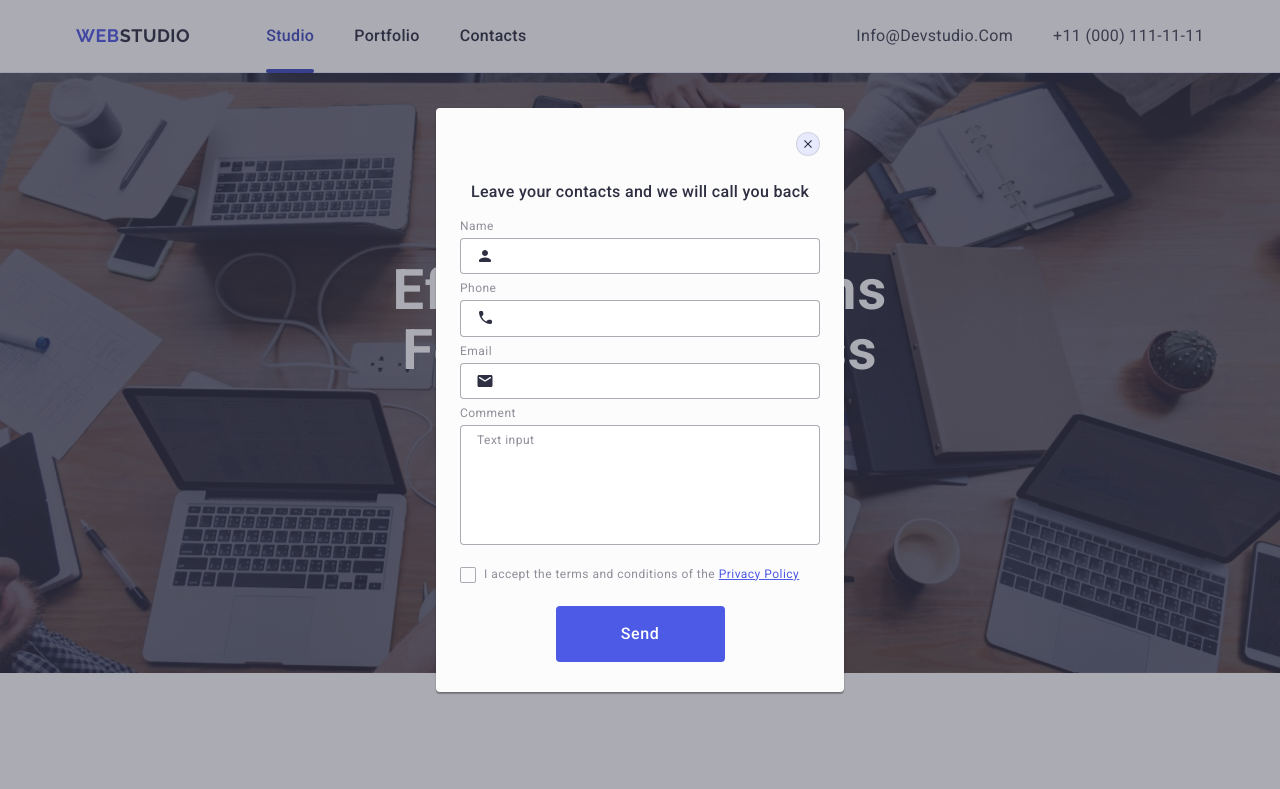
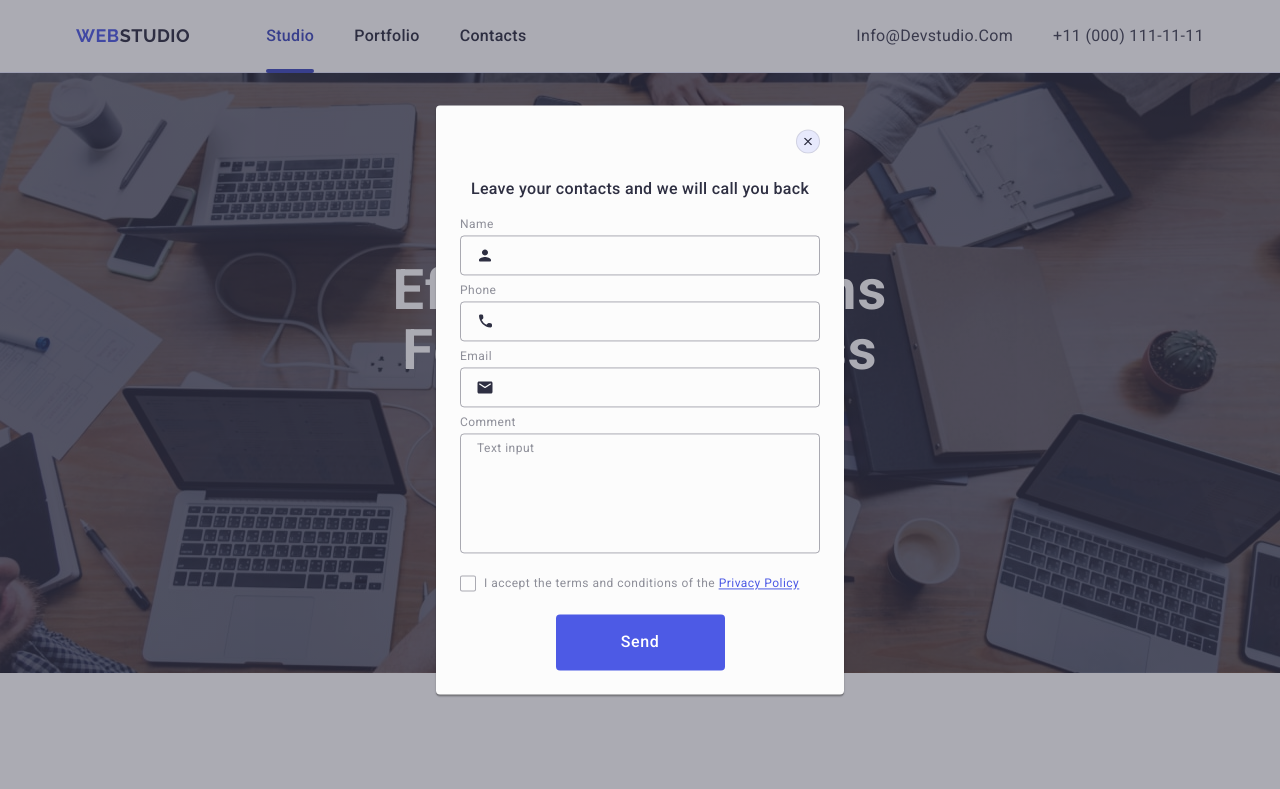
Before and after one commit to EugeniaAleks/goit-markup-hw-05, a plain HTML site: page index.html in a window 1280 px wide. Shown: the top 789 px of the page. Drawn offline with nearby package versions, Linux system fonts and the light colour scheme.

Commit message:
modal-two

```diff
--- a/css/styles.css
+++ b/css/styles.css
@@ -595,7 +595,8 @@ a {
   border: 1px solid var(--close-btn-border-color);
   border-radius: 50%;
   cursor: pointer;
-  transition: background-color 250ms cubic-bezier(0.4, 0, 0.2, 1);
+  transition: background-color 250ms cubic-bezier(0.4, 0, 0.2, 1),
+    border 250ms cubic-bezier(0.4, 0, 0.2, 1);
 }
 
 .modal-close-icon {
@@ -623,7 +624,7 @@ a {
 
 .modal-form-label {
   font-size: 12px;
-  line-height: 1.16;
+  line-height: 1.17;
   letter-spacing: 0.04em;
   text-align: start;
   text-transform: none;
@@ -652,6 +653,8 @@ a {
   display: block;
   padding: 8px 16px 8px 38px;
   width: 100%;
+  height: 40px;
+  background-color: transparent;
   border: 1px solid var(--backdrop-bg);
   border-radius: 4px;
   outline: none;
@@ -670,10 +673,15 @@ a {
   padding: 8px 16px;
   width: 100%;
   min-height: 120px;
+  font-size: 12px;
+  line-height: 1.17;
+  letter-spacing: 0.04em;
+  color: var(--backdrop-bg);
+  background-color: transparent;
   resize: none;
   border: 1px solid var(--backdrop-bg);
   border-radius: 4px;
-  outline: none;
+  outline: transparent;
   transition: border-color 250ms cubic-bezier(0.4, 0, 0.2, 1);
 }
 
@@ -697,9 +705,9 @@ a {
   padding-left: 24px;
 }
 
-.modal-form-checkbox {
+/* .modal-form-checkbox {
   display: none;
-}
+} */
 
 .modal-custom-checkbox {
   position: absolute;
--- a/index.html
+++ b/index.html
@@ -668,7 +668,7 @@
                 type="text"
                 name="user-name"
               />
-              <svg class="modal-input-icon" width="18" height="18">
+              <svg class="modal-input-icon" width="18" height="24">
                 <use href="./images/icons.svg#icon-person"></use>
               </svg>
             </div>
@@ -722,17 +722,18 @@
 
           <div class="modal-form-conferm">
             <input
-              class="modal-form-checkbox"
-              id="user-conferm"
+              class="modal-form-checkbox visually-hidden"
+              id="user-privacy"
               type="checkbox"
-              name="user-conferm"
+              name="user-privacy"
+              value="true"
             />
             <span class="modal-custom-checkbox">
               <svg class="modal-click-icon" width="16" height="16">
                 <use href="./images/icons.svg#icon-click"></use>
               </svg>
             </span>
-            <label class="modal-form-label chackbox-label" for="user-conferm"
+            <label class="modal-form-label chackbox-label" for="user-privacy"
               >I accept the terms and conditions of the
               <a
                 class="form-privacy-policy"
```
